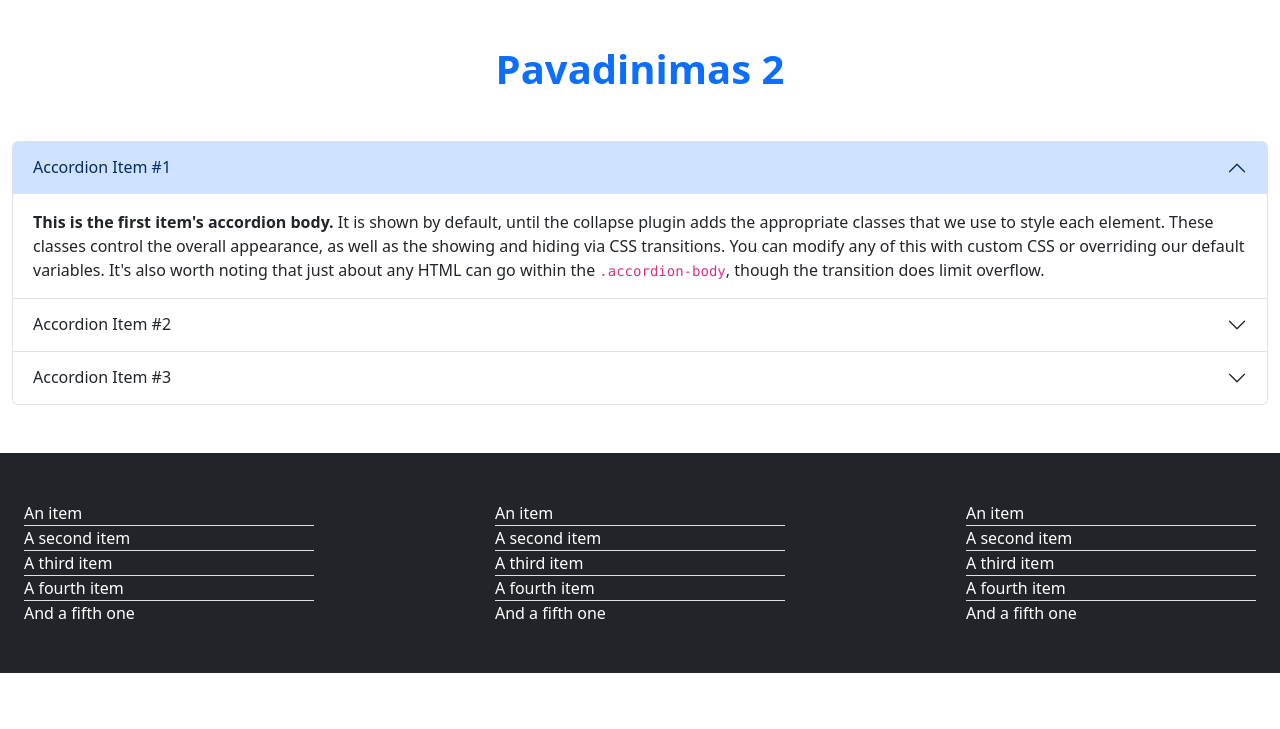
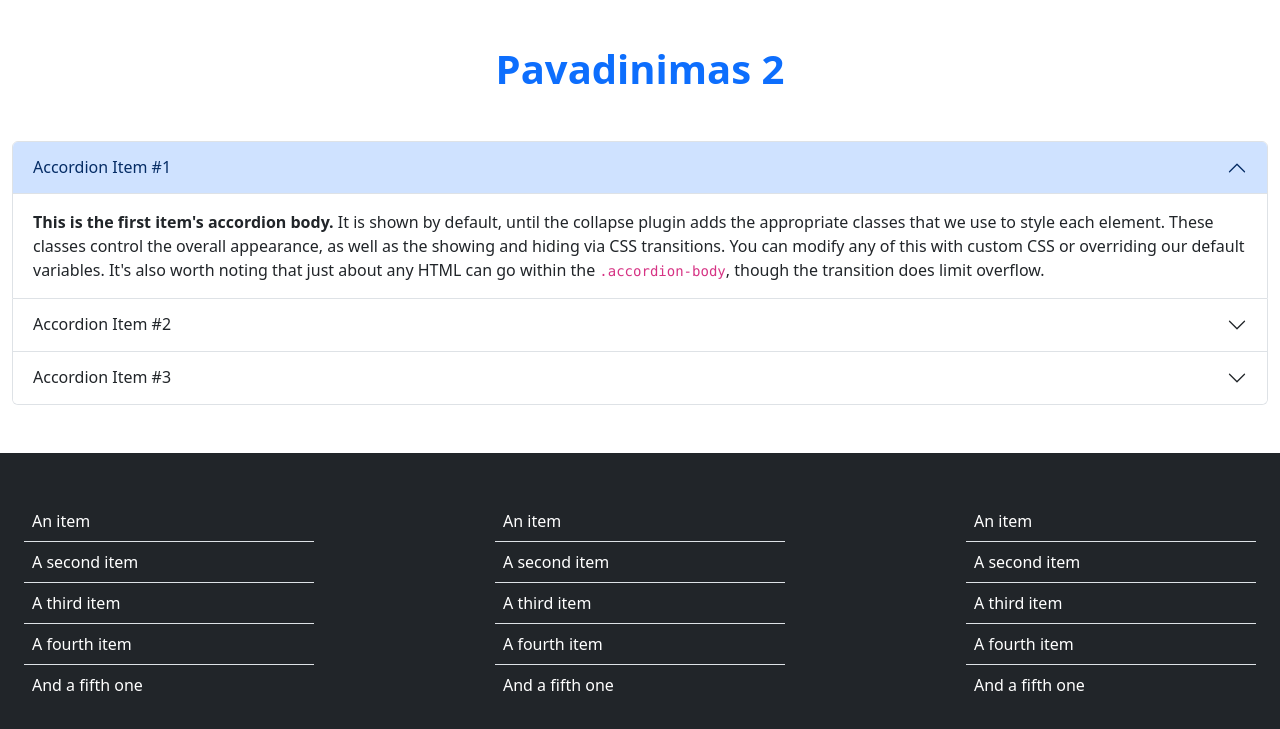
Before and after one commit to paulius-sak/2023-12-19-bootstrap-uzduotis, a plain HTML site: page index.html in a window 1280 px wide. Shown: the part 905-1634 px from the top of the page. Before the commit the page ends 1578 px from the top, so only its background shows below. Drawn offline with nearby package versions, Linux system fonts and the light colour scheme.

Commit message:
padding added

```diff
--- a/index.html
+++ b/index.html
@@ -165,26 +165,26 @@
     <div class="container-fluid bg-dark ">
         <div class="container-xxl text-start mt-5 pt-5 pb-5 text-white ">
             <div class="row row-cols-1 row-cols-sm-2 row-cols-md-4 justify-content-between">
-                <div class="col ">
-                    <div class="border-bottom">An item</div>
-                    <div class="border-bottom">A second item</div>
-                    <div class="border-bottom">A third item</div>
-                    <div class="border-bottom">A fourth item</div>
-                    <div>And a fifth one</div>
+                <div class="col  ">
+                    <div class="border-bottom p-2">An item</div>
+                    <div class="border-bottom p-2">A second item</div>
+                    <div class="border-bottom p-2">A third item</div>
+                    <div class="border-bottom p-2">A fourth item</div>
+                    <div class="p-2">And a fifth one</div>
                 </div>
                 <div class="col ">
-                    <div class="border-bottom">An item</div>
-                    <div class="border-bottom">A second item</div>
-                    <div class="border-bottom">A third item</div>
-                    <div class="border-bottom">A fourth item</div>
-                    <div>And a fifth one</div>
+                  <div class="border-bottom p-2">An item</div>
+                  <div class="border-bottom p-2">A second item</div>
+                  <div class="border-bottom p-2">A third item</div>
+                  <div class="border-bottom p-2">A fourth item</div>
+                  <div class="p-2">And a fifth one</div>
                 </div>
                 <div class="col ">
-                    <div class="border-bottom">An item</div>
-                    <div class="border-bottom">A second item</div>
-                    <div class="border-bottom">A third item</div>
-                    <div class="border-bottom">A fourth item</div>
-                    <div>And a fifth one</div>
+                  <div class="border-bottom p-2">An item</div>
+                  <div class="border-bottom p-2">A second item</div>
+                  <div class="border-bottom p-2">A third item</div>
+                  <div class="border-bottom p-2">A fourth item</div>
+                  <div class="p-2">And a fifth one</div>
                 </div>
 
             </div>
```
